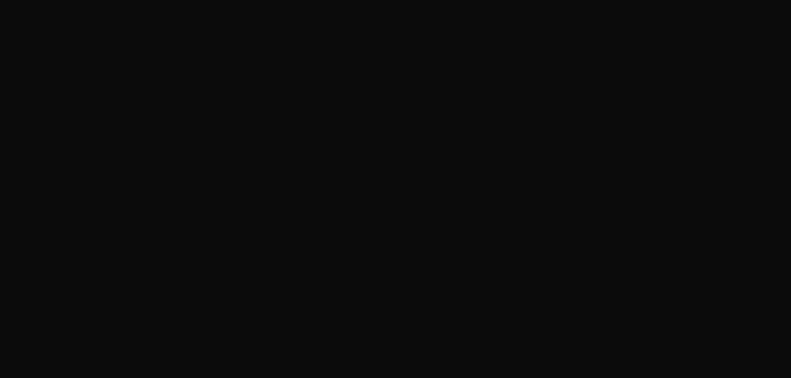
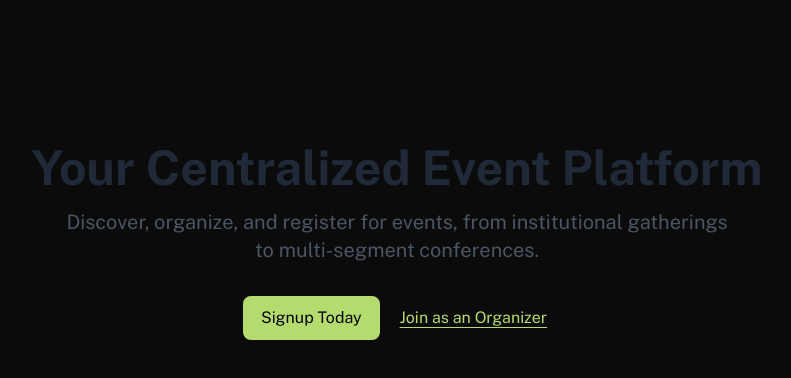
Before and after one commit to mirza-adnan/event-horizon, a React (Vite) app in the folder client/: page / in a window 1280 px wide. Shown: the top 378 px of the page, without its empty margins (243-1034 px from the left). Built offline with nearby package versions, Linux system fonts and the light colour scheme.

Commit message:
add: simple home page for now

```diff
--- /dev/null
+++ b/client/src/pages/Home.tsx
@@ -0,0 +1,31 @@
+import LinkButton from "../components/LinkButton";
+
+function Home() {
+    return (
+        <div className="flex flex-col items-center justify-start min-h-screen text-center p-4 mt-32">
+            <h1 className="text-5xl font-bold text-gray-800 dark:text-white mb-4">
+                Your Centralized Event Platform
+            </h1>
+            <p className="text-xl text-gray-600 dark:text-gray-300 mb-8 max-w-2xl">
+                Discover, organize, and register for events, from institutional
+                gatherings to multi-segment conferences.
+            </p>
+            <div className="flex gap-4 justify-center items-center">
+                <LinkButton
+                    variant="primary"
+                    path="/signup"
+                >
+                    Signup Today
+                </LinkButton>
+                <LinkButton
+                    variant="tertiary"
+                    path="organizers/registration"
+                >
+                    Join as an Organizer
+                </LinkButton>
+            </div>
+        </div>
+    );
+}
+
+export default Home;
```
Also changed, not shown: client/src/main.tsx (+6 -1 lines).
